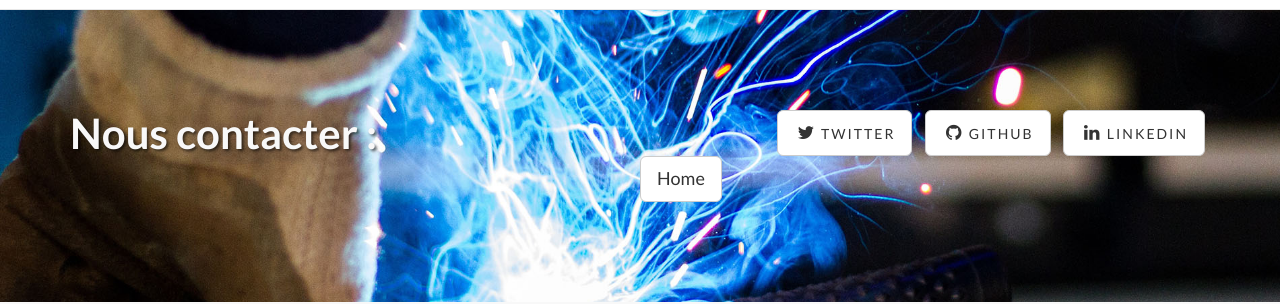
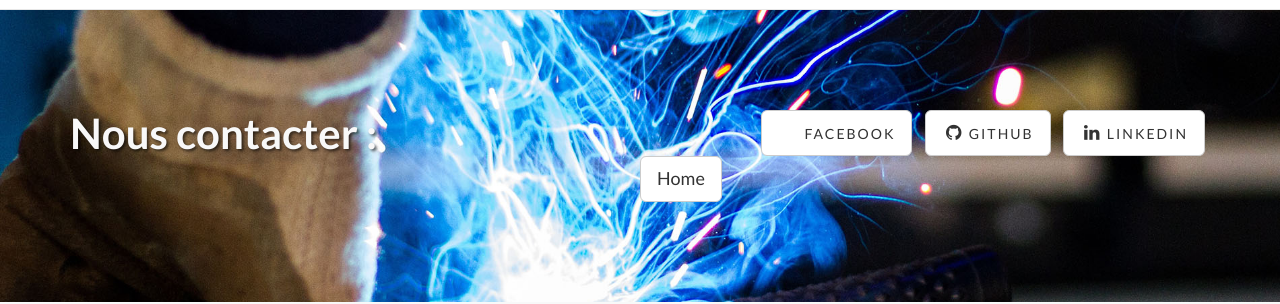
Before and after one commit to juanitito/vbm-landing, a Jekyll site: the page built from index.html, in a window 1280 px wide and 900 px high, scrolled down 2323 px. Shown: the part 446-750 px from the top of the window. Built offline with Jekyll 4.4.1, drawn with Linux system fonts in a browser that asks for light colours; nearby versions of some CDN libraries; library files that are not in the unit come from our copies.

Commit message:
Update _config.yml

```diff
--- a/_config.yml
+++ b/_config.yml
@@ -26,8 +26,8 @@ permalink: pretty
 # ----------------------- #
 
 social:
-  - title: twitter
-    url: https://twitter.com/SBootstrap
+  - title: Facebook
+    url: https://www.facebook.com/V%C3%A9randa-Baugeoise-Menuiserie-493714200800141/
   - title: github
     url: https://github.com/IronSummitMedia/startbootstrap
   - title: linkedin
```
